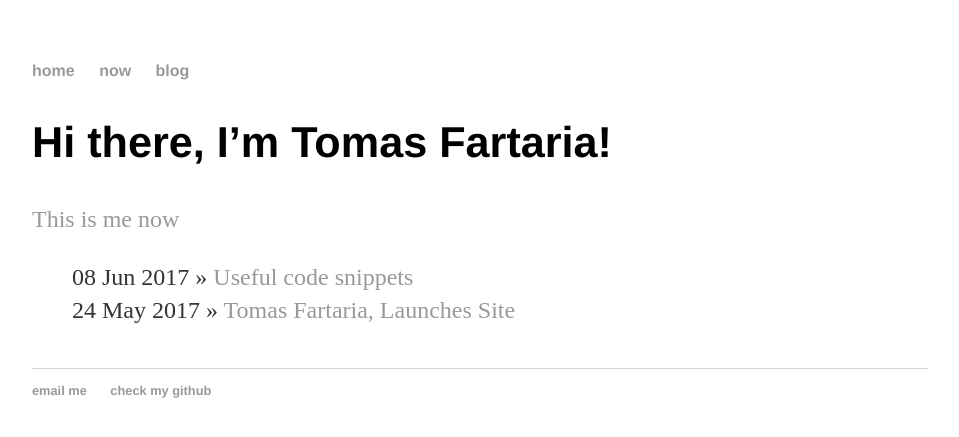
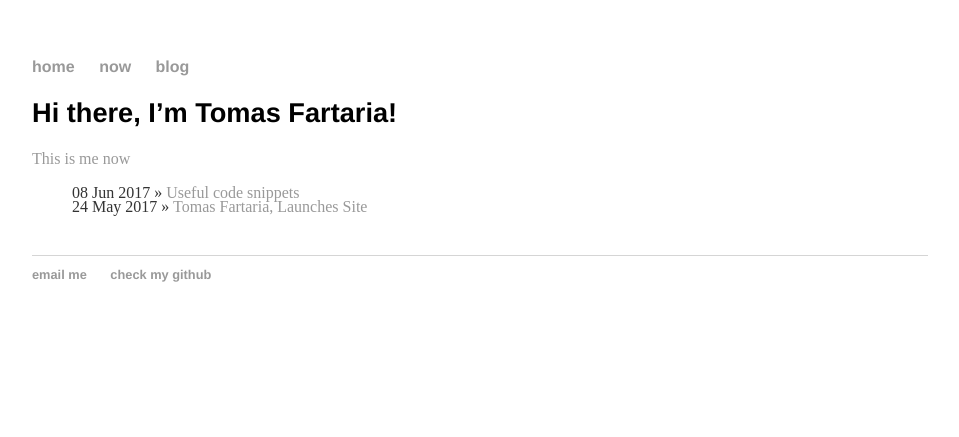
Before and after one commit to fartariatomas/fartariatomas.github.io, a Jekyll site: the page built from index.md, in a window 1280 px wide. Shown: the top 437 px of the page, without its empty margins (160-1119 px from the left). Built offline with Jekyll 4.4.1, drawn with Linux system fonts in a browser that asks for light colours.

Commit message:
update css

```diff
--- a/css/main.css
+++ b/css/main.css
@@ -3,13 +3,13 @@ body { margin: 60px auto; width: 70%; }
 a { text-decoration: none; color: #999; }
 a:hover { text-decoration: underline; }
 
-p, ul { font-size: 1.5em; line-height: 1.4em; color: #333; }
+p, ul { font-size: 1.0em; line-height: 0.9em; color: #333; }
 
 h1, h2, h3, h4 { font-family: 'Helvetica', 'Arial', 'Sans-Serif'; }
-h1 { font-size: 3em;  }
-h2 { font-size: 2.7em; }
-h3 { font-size: 2.3em; }
-h4 { font-size: 1.9em; }
+h1 { font-size: 2em;  }
+h2 { font-size: 1.7em; }
+h3 { font-size: 1.3em; }
+h4 { font-size: 0.9em; }
 
 nav ul, footer ul { font-size: 1em; font-family: 'Helvetica', 'Arial', 'Sans-Serif'; padding: 0px; list-style: none; font-weight: bold; }
 nav ul li, footer ul li { display: inline; margin-right: 20px; }
@@ -17,5 +17,5 @@ nav ul li, footer ul li { display: inline; margin-right: 20px; }
 footer { border-top: 1px solid #d5d5d5; font-size: .8em; }
 
 /* Blog */
-ul.posts { margin: 20px auto 40px; font-size: 1.5em; }
+ul.posts { margin: 20px auto 40px; font-size: 1.0em; }
 ul.posts li { list-style: none; }
```
